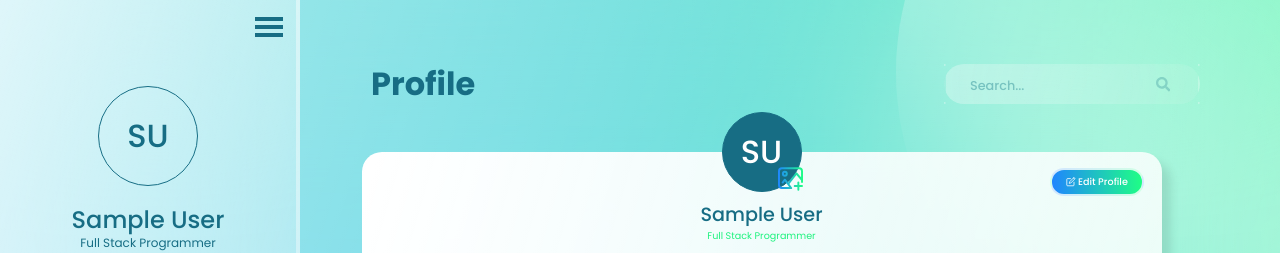
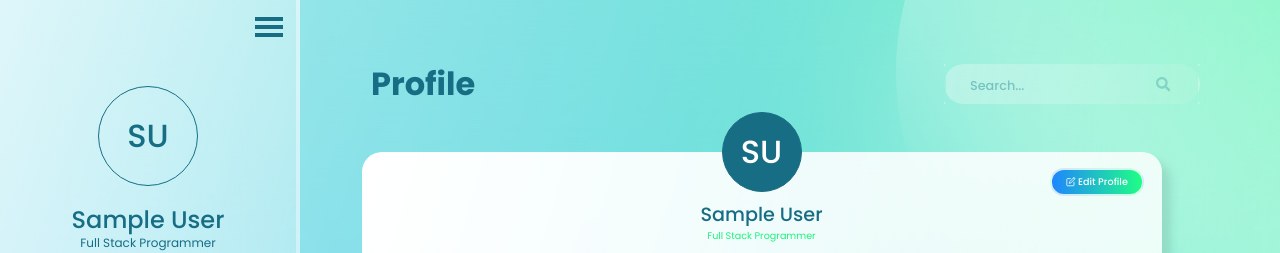
Before and after one commit to kevincharless/kssocmed, a React (Create React App) app in the folder client/: page /profile in a window 1280 px wide. Shown: the top 253 px of the page. Built offline with nearby package versions, Linux system fonts and the light colour scheme; no server answers; sample sign-in values are in the browser's storage.

Commit message:
Edit Mode

```diff
--- a/client/src/components/ProfileHeader/ProfileHeader.js
+++ b/client/src/components/ProfileHeader/ProfileHeader.js
@@ -27,6 +27,8 @@ const ProfileHeader = ({ isSidebarActive, userProfile }) => {
             <Container>
                 <Card>
                     <ImageContainer>
+                    {editMode && (
+                        <>
                             <AddImage src={addImage} />
                             <AddImageEvent>
                                 <FileBase
@@ -36,6 +38,8 @@ const ProfileHeader = ({ isSidebarActive, userProfile }) => {
                                     style={{ cursor: 'pointer' }}
                                 />
                             </AddImageEvent>
+                        </>
+                    )}
                         {profile?.imageUrl ? (
                             <ProfilePicture src={profile?.imageUrl} />
                         ) : (
```
Also changed, not shown: 1 other file (tests, documents, lock files or other folders). Lines whose indentation alone changed are shown as unchanged.
